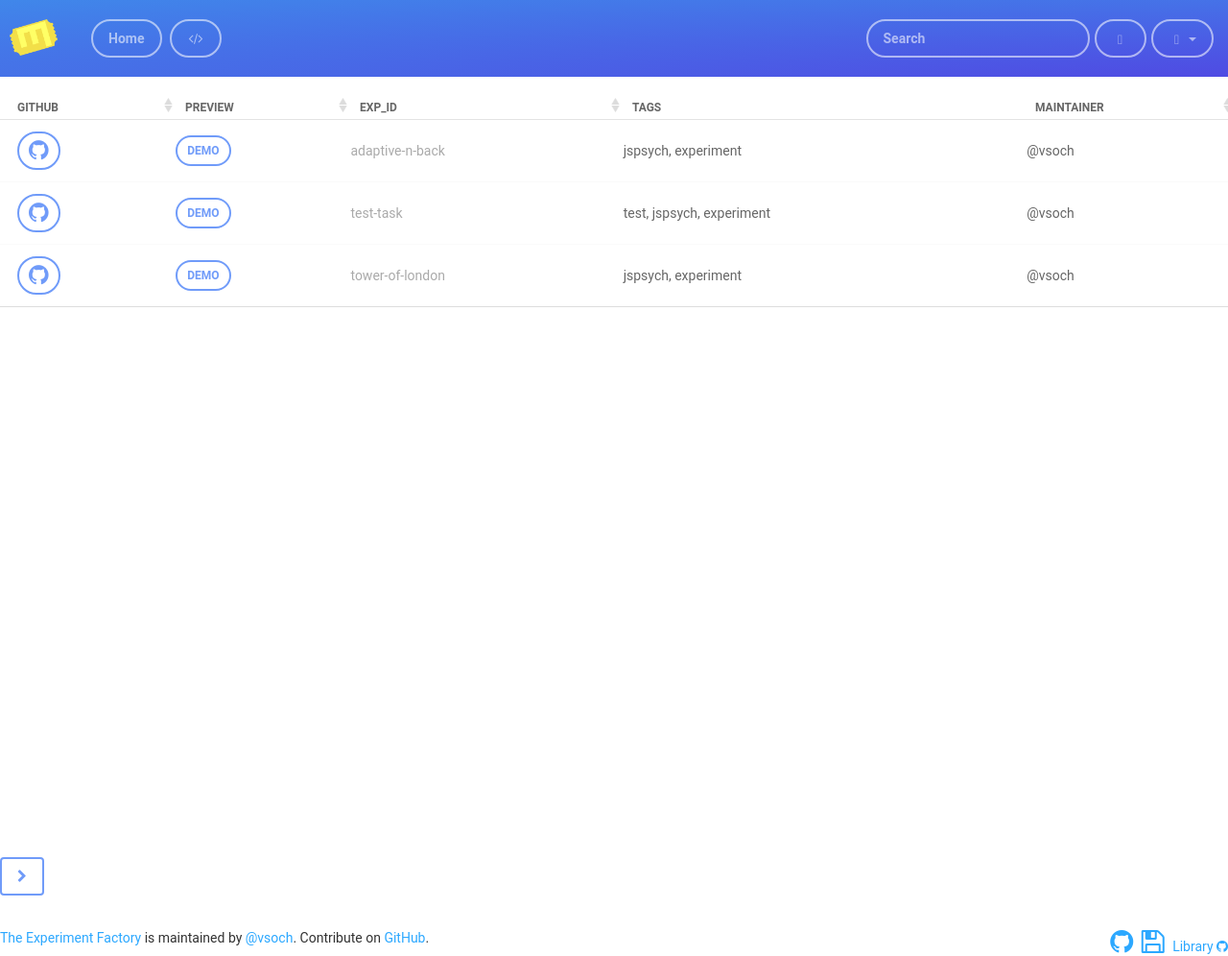
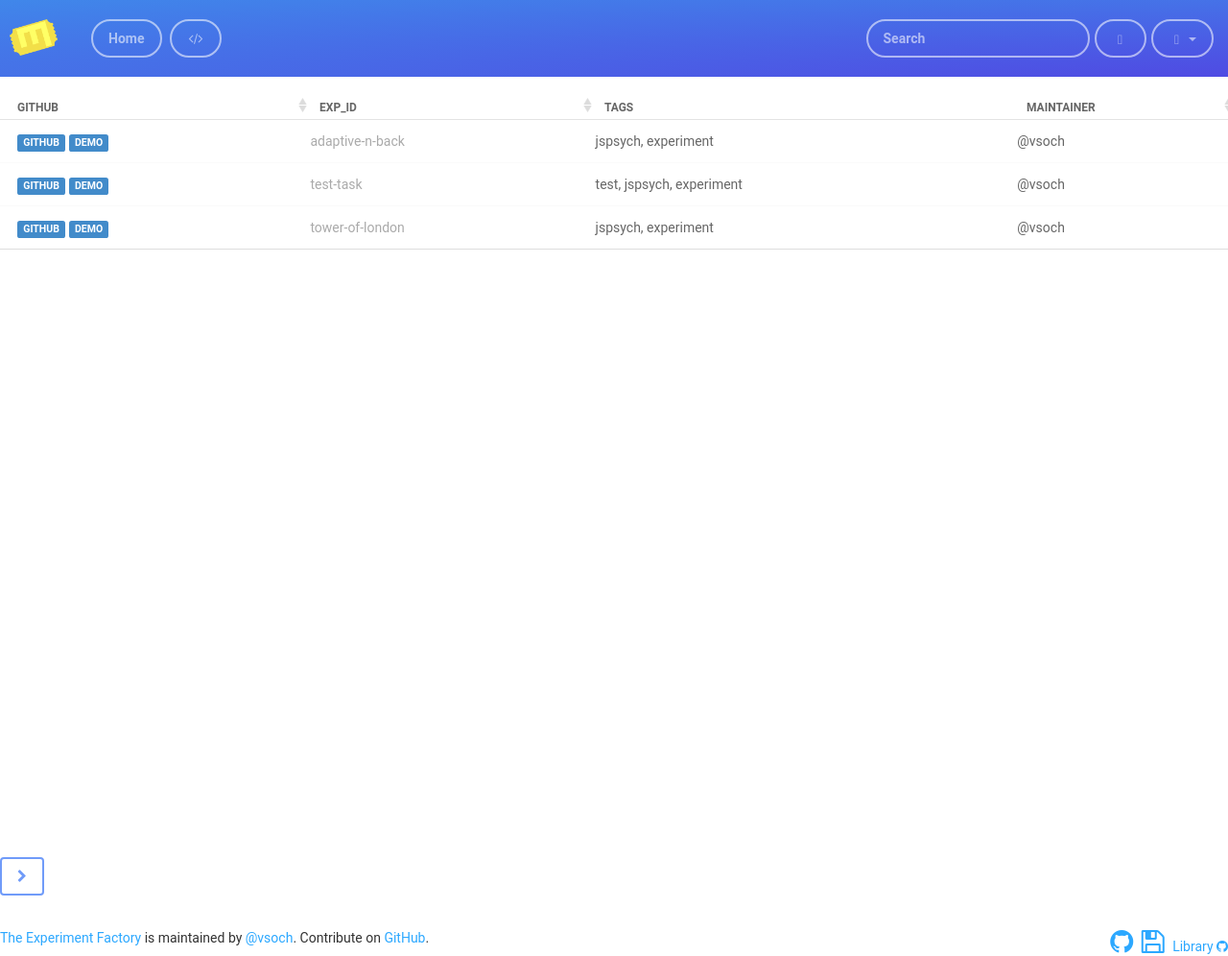
Before and after one commit to expfactory/experiments, a Jekyll site: the page built from docs/index.md, in a window 1280 px wide. Shown: the whole page at 96% size. Built offline with Jekyll 4.4.1, drawn with Linux system fonts in a browser that asks for light colours; nearby versions of some CDN libraries.

Commit message:
making more organized rows

```diff
--- a/docs/_includes/table.html
+++ b/docs/_includes/table.html
@@ -13,7 +13,6 @@
         <table id="fresh-table" class="table">
            <thead>
              <th data-field="github" data-sortable="true">github</th>
-             <th data-field="preview" data-sortable="true">preview</th>
              <th data-field="exp_id" data-sortable="true">exp_id</th>
              <th data-field="tags" data-sortable="false">tags</th>
              <th data-field="maintainer" data-sortable="true">maintainer</th>
@@ -23,12 +22,9 @@
                   <tr>
                     <td>
                         <a href="{{ exp.github }}" target="_blank">
-                           <button class="btn btn-sm btn-primary">
-                              <i class="fa fa-github fa-2x"></i>
-                           </button></a>
-                    </td>
-                    <td>
-                        <a href="{{ exp.preview }}" target="_blank"><button class="btn btn-sm btn-primary">DEMO</button></a>
+                           <span class="label label-primary">GITHUB</span></a>
+                        <a href="{{ exp.preview }}" target="_blank">
+                           <span class="label label-primary">DEMO</span></a>
                     </td>
                     <td><a href="{{ site.baseurl }}/r/{{ exp.name }}">{{ exp.name }}</a></td>
                     <td>{% for tag in exp.tags %}{{ tag }}{% if forloop.last %}{% else %}, {% endif %}{% endfor %}</td>
```
